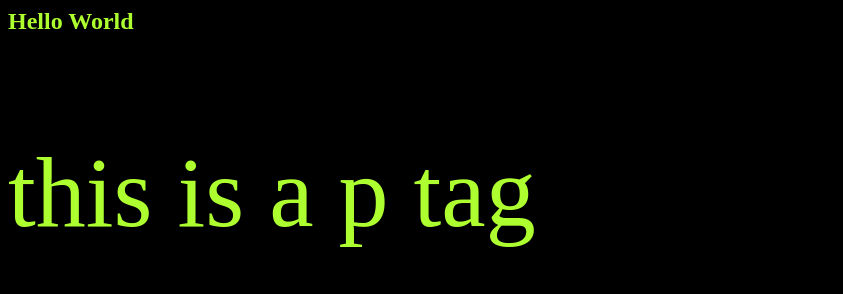
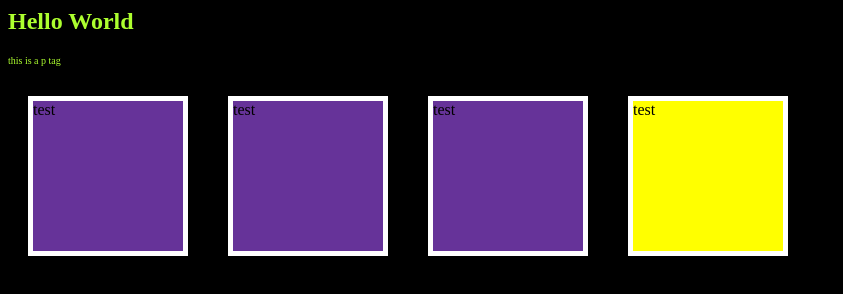
Before and after one commit to CharlotteGupta/georgina_coding_practice, a plain HTML site: page Char_examples/index.html in a window 1280 px wide. Shown: the whole page, without its empty margins (0-843 px from the left). Drawn offline with Linux system fonts and the light colour scheme.

Commit message:
demo april 3

```diff
--- /dev/null
+++ b/Char_examples/demo/style.css
@@ -0,0 +1,32 @@
+h1 {
+    color: greenyellow;
+}
+
+body {
+    background: black;
+}
+
+p{
+    font-size: 10px;
+    color: greenyellow;
+}
+
+div{
+    background-color: purple;
+    height: 200px;
+    width: 200px;
+    border: 5px solid #ffffff;
+    float: left;
+    margin: 20px;
+
+}
+
+div.boxyMcBoxFace{
+    background-color: blue;
+    height: 200px;
+    width: 200px;
+    border: 5px solid #ffffff;
+    float: left;
+    margin: 20px;
+
+}
--- a/Char_examples/index.html
+++ b/Char_examples/index.html
@@ -9,8 +9,15 @@
         <h2>Hello World</h2>
     </header>
 
-    <p>this is a p tag
+    <p>
+        this is a p tag
     </p>
+    <div>test</div>
+    <div>test</div>
+    <div>test</div>
+    <div class="boxyMcBoxFace">test</div>
+
+
 </body>
 
 </html>
--- a/Char_examples/style.css
+++ b/Char_examples/style.css
@@ -7,7 +7,23 @@ body {
 }
 
 p {
-    font-size: 100px;
+    font-size: 10px;
     color: greenyellow
 
 }
+div{
+    background-color: rebeccapurple;
+    height: 150px;
+    width: 150px;
+    border:5px solid #ffffff;
+    float: left;
+    margin: 20px;
+}
+div.boxyMcBoxFace{
+    background-color: yellow;
+    height: 150px;
+    width: 150px;
+    border:5px solid #ffffff;
+    float: left;
+    margin: 20px;
+}
```
Also changed, not shown: Char_examples/demo/index.html (added, +24 -0 lines), 2 other files.
